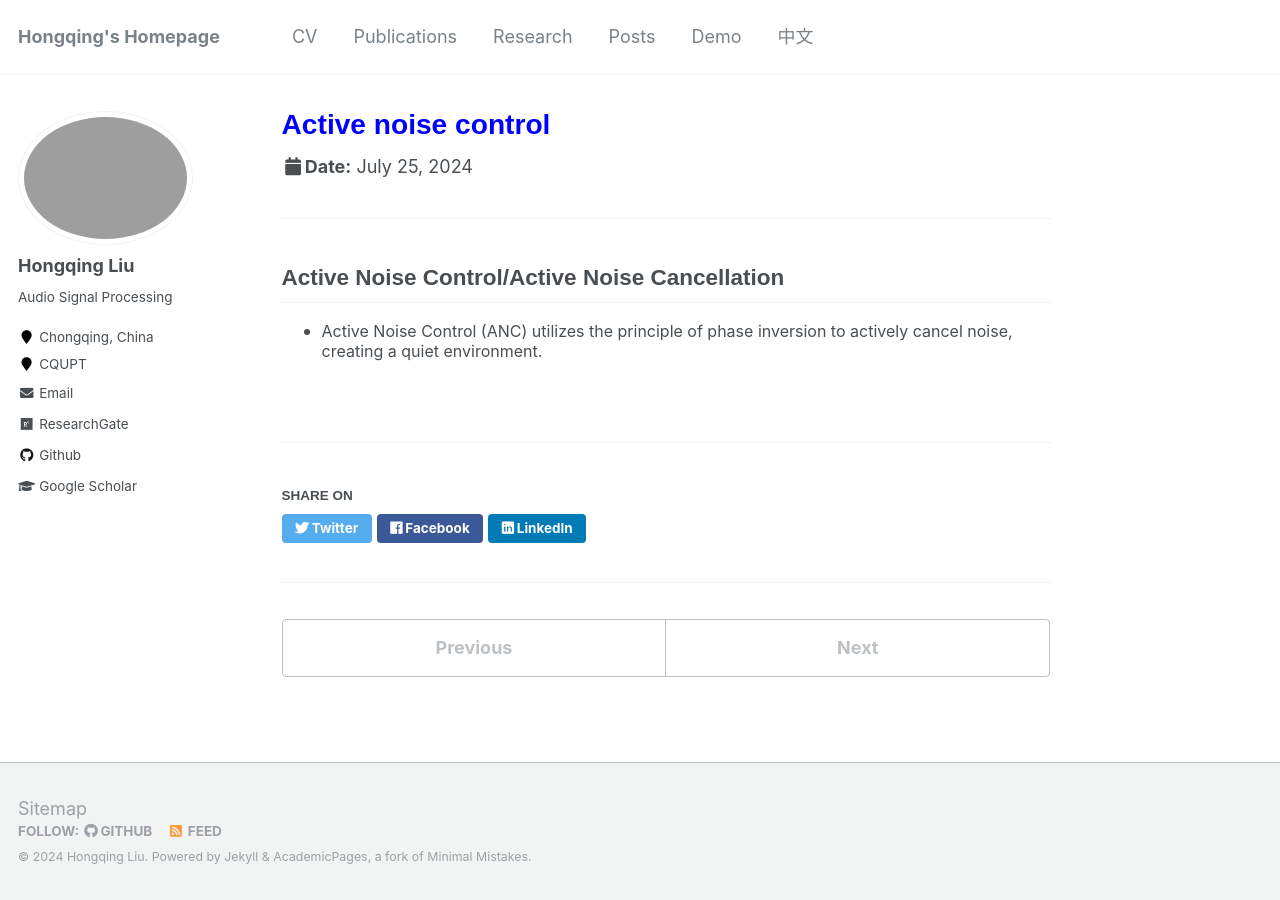
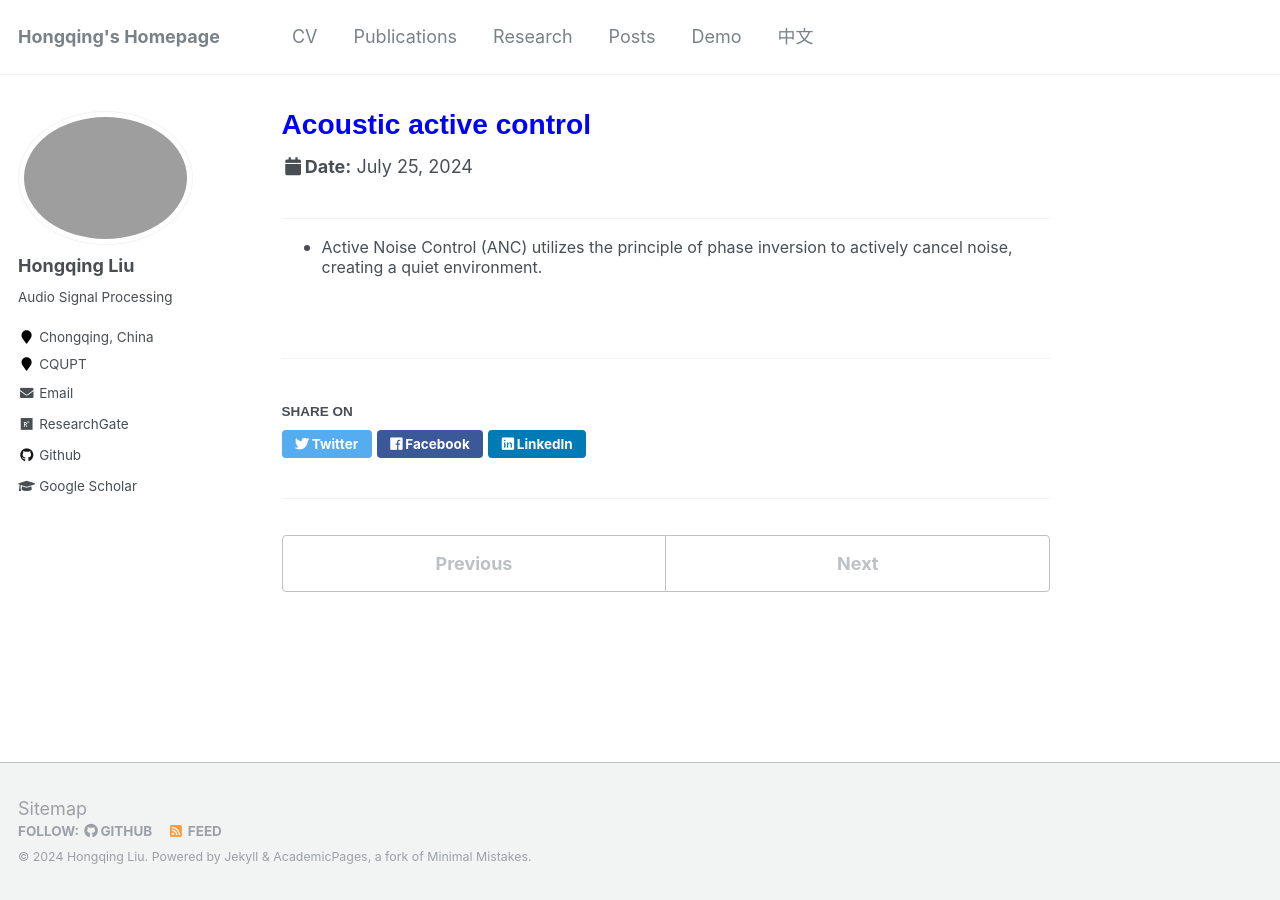
Before and after one commit to hong-qing-liu/english-hong-qing-liu.github.io, a Jekyll site: the page built from _talks/ANC.md, in a window 1280 px wide. Built offline with Jekyll 4.4.1, drawn with Linux system fonts in a browser that asks for light colours.

Commit message:
Update ANC.md

```diff
--- a/_talks/ANC.md
+++ b/_talks/ANC.md
@@ -1,10 +1,9 @@
 ---
-title: "<span style=\"color: blue;\"> Active noise control </span>"
+title: "<span style=\"color: blue; text-decoration: none;\"> Acoustic active control </span>"
 collection: talks
 type: "Talk"
 permalink: /talks/ANC
 ---
 
 ---
-##  Active Noise Control/Active Noise Cancellation
 - <font size=3> Active Noise Control (ANC) utilizes the principle of phase inversion to actively cancel noise, creating a quiet environment.</font>
```
